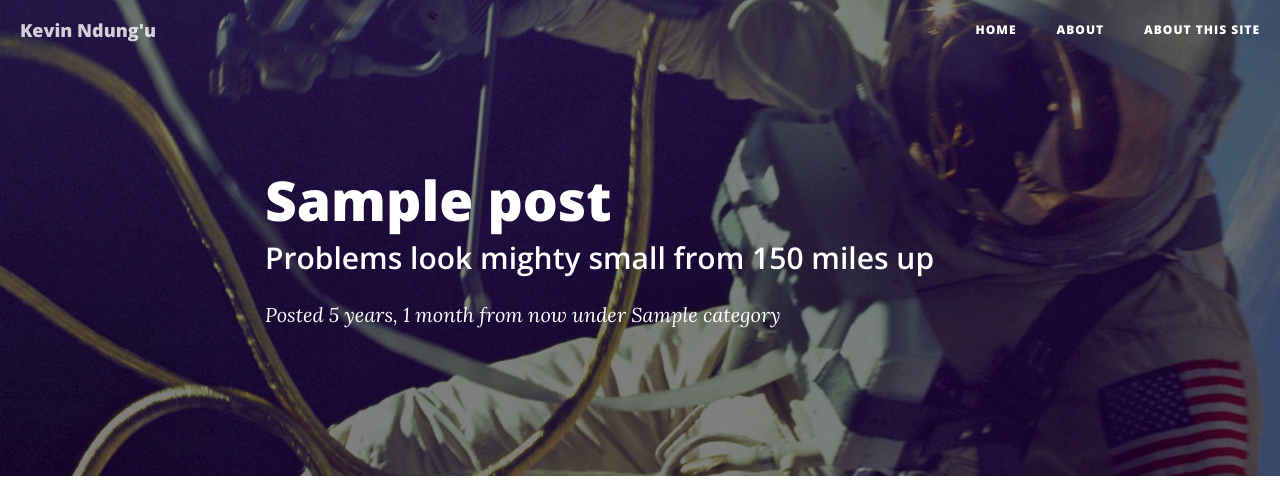
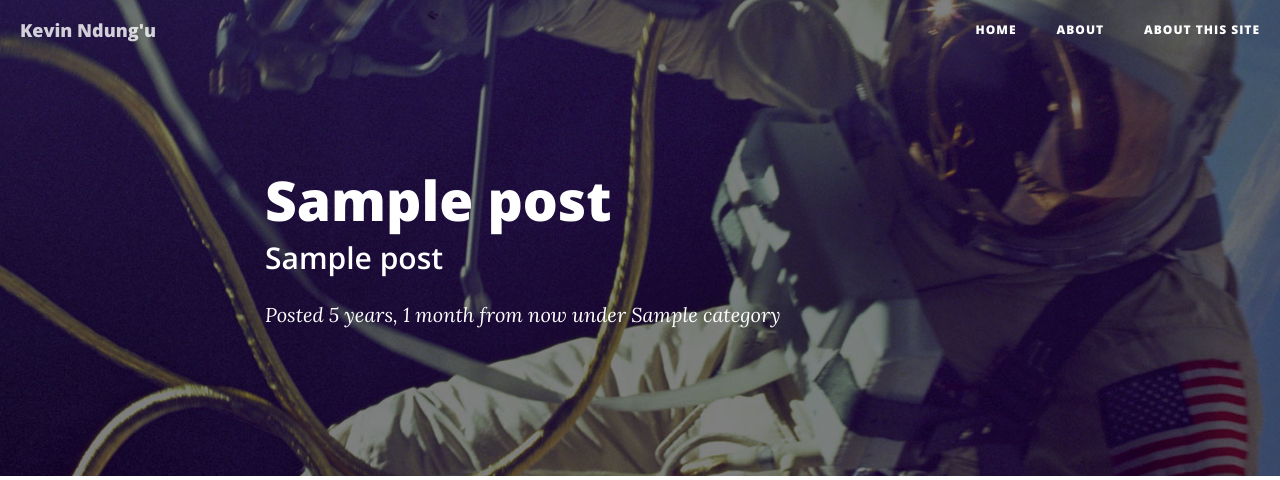
Before and after one commit to kevgathuku/kevgathuku-django-blog, a Django app: a page that uses blog/templates/blog/post.html in a window 1280 px wide. Shown: the top 480 px of the page. Run offline with Django 3.2, Linux system fonts and the light colour scheme; tables that the repository leaves empty hold one stand-in row (values such as "Sample post"); some libraries are stand-ins or nearby versions.

Commit message:
Add post title and subheading to post template

```diff
--- a/blog/templates/blog/post.html
+++ b/blog/templates/blog/post.html
@@ -4,7 +4,7 @@
 
 {% load humanize %}
 
-{% block title %} Home {% endblock %}
+{% block title %} {{post.title}} {% endblock %}
 
 {% block header %}
 <!-- Page Header -->
@@ -15,7 +15,7 @@
             <div class="col-lg-8 col-lg-offset-2 col-md-10 col-md-offset-1">
                 <div class="post-heading">
                     <h1> {{post.title}} </h1>
-                    <h2 class="subheading">Problems look mighty small from 150 miles up</h2>
+                    <h2 class="subheading"> {{post.subtitle}} </h2>
                     <span class="meta">Posted {{post.created|naturaltime}}
                     under <a href="{{ post.category.get_absolute_url }}"> {{post.category}} </a></span>
 
@@ -29,6 +29,9 @@
 {% block main %}
     <!-- Post Content -->
     <article>
+    {% autoescape on %}
         {{post.content}}
+    {% endautoescape %}
     </article>
+
 {% endblock %}
```
